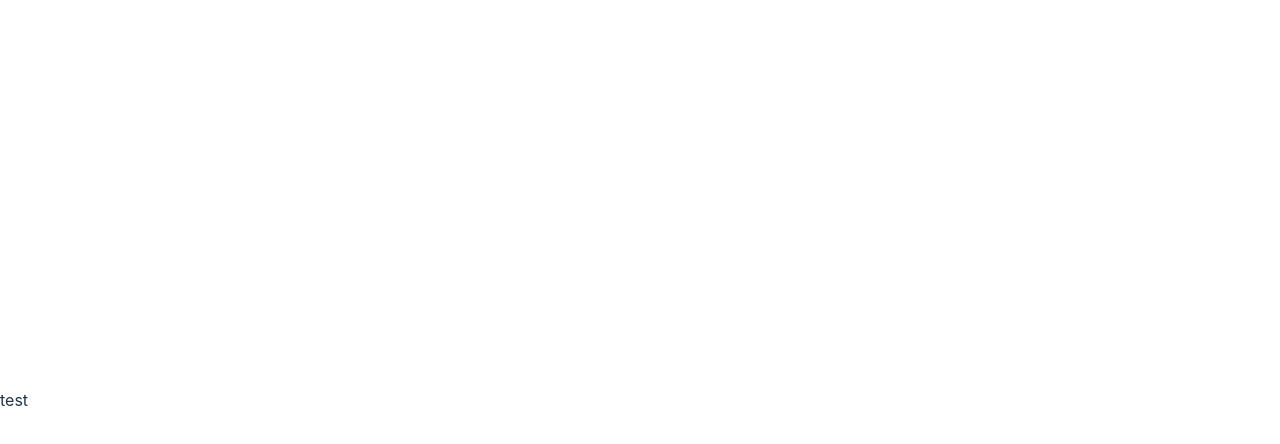
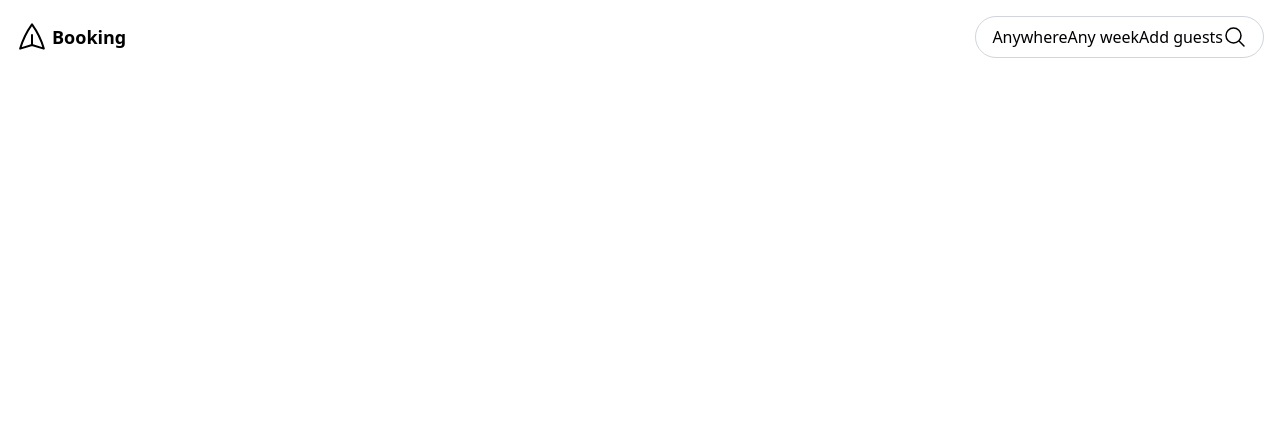
Before and after one commit to FernandoMoyano/booking-app-MERN, a React (Vite) app in the folder client/: page / in a window 1280 px wide. Shown: the top 444 px of the page. Built offline with nearby package versions, Linux system fonts and the light colour scheme.

Commit message:
header-component

```diff
--- a/client/package.json
+++ b/client/package.json
@@ -17,10 +17,12 @@
     "@types/react": "^18.0.37",
     "@types/react-dom": "^18.0.11",
     "@vitejs/plugin-react": "^4.0.0",
+    "autoprefixer": "^10.4.14",
     "eslint": "^8.38.0",
     "eslint-plugin-react": "^7.32.2",
     "eslint-plugin-react-hooks": "^4.6.0",
     "eslint-plugin-react-refresh": "^0.3.4",
+    "postcss": "^8.4.24",
     "tailwindcss": "^3.3.2",
     "vite": "^4.3.9"
   }
--- /dev/null
+++ b/client/postcss.config.cjs
@@ -0,0 +1,6 @@
+module.exports = {
+   plugins: {
+     tailwindcss: {},
+     autoprefixer: {},
+   }
+ }
--- a/client/src/App.jsx
+++ b/client/src/App.jsx
@@ -1,8 +1,46 @@
 function App() {
-
   return (
-    <div>test</div>
-  )
+    <div>
+      <header className='p-4 flex justify-between'>
+        <a href='' className='flex items-center gap-1'>
+          <svg
+            xmlns='http://www.w3.org/2000/svg'
+            fill='none'
+            viewBox='0 0 24 24'
+            strokeWidth={1.5}
+            stroke='currentColor'
+            className='w-8 h-8 -rotate-90'>
+            <path
+              strokeLinecap='round'
+              strokeLinejoin='round'
+              d='M6 12L3.269 3.126A59.768 59.768 0 0121.485 12 59.77 59.77 0 013.27 20.876L5.999 12zm0 0h7.5'
+            />
+          </svg>
+          <span className='font-bold text-lg'>Booking</span>
+        </a>
+        <div className='flex border border-gray-300 rounded-full py-2 px-4'>
+          <div>Anywhere</div>
+          <div>Any week</div>
+          <div>Add guests</div>
+          <button>
+            <svg
+              xmlns='http://www.w3.org/2000/svg'
+              fill='none'
+              viewBox='0 0 24 24'
+              strokeWidth={1.5}
+              stroke='currentColor'
+              className='w-6 h-6'>
+              <path
+                strokeLinecap='round'
+                strokeLinejoin='round'
+                d='M21 21l-5.197-5.197m0 0A7.5 7.5 0 105.196 5.196a7.5 7.5 0 0010.607 10.607z'
+              />
+            </svg>
+          </button>
+        </div>
+      </header>
+    </div>
+  );
 }
 
-export default App
+export default App;
--- a/client/src/index.css
+++ b/client/src/index.css
@@ -1,69 +1,3 @@
-:root {
-  font-family: Inter, system-ui, Avenir, Helvetica, Arial, sans-serif;
-  line-height: 1.5;
-  font-weight: 400;
-
-  color-scheme: light dark;
-  color: rgba(255, 255, 255, 0.87);
-  background-color: #242424;
-
-  font-synthesis: none;
-  text-rendering: optimizeLegibility;
-  -webkit-font-smoothing: antialiased;
-  -moz-osx-font-smoothing: grayscale;
-  -webkit-text-size-adjust: 100%;
-}
-
-a {
-  font-weight: 500;
-  color: #646cff;
-  text-decoration: inherit;
-}
-a:hover {
-  color: #535bf2;
-}
-
-body {
-  margin: 0;
-  display: flex;
-  place-items: center;
-  min-width: 320px;
-  min-height: 100vh;
-}
-
-h1 {
-  font-size: 3.2em;
-  line-height: 1.1;
-}
-
-button {
-  border-radius: 8px;
-  border: 1px solid transparent;
-  padding: 0.6em 1.2em;
-  font-size: 1em;
-  font-weight: 500;
-  font-family: inherit;
-  background-color: #1a1a1a;
-  cursor: pointer;
-  transition: border-color 0.25s;
-}
-button:hover {
-  border-color: #646cff;
-}
-button:focus,
-button:focus-visible {
-  outline: 4px auto -webkit-focus-ring-color;
-}
-
-@media (prefers-color-scheme: light) {
-  :root {
-    color: #213547;
-    background-color: #ffffff;
-  }
-  a:hover {
-    color: #747bff;
-  }
-  button {
-    background-color: #f9f9f9;
-  }
-}
+@tailwind base;
+@tailwind components;
+@tailwind utilities;
--- /dev/null
+++ b/client/tailwind.config.cjs
@@ -0,0 +1,15 @@
+/** @type {import('tailwindcss').Config} */
+module.exports = {
+  content: [
+    "./index.html",
+    "./src/**/*.{js,ts,jsx,tsx}",
+  ],
+  theme: {
+    extend: {
+      colors: {
+        primary: '#F5385D',
+      },
+    },
+  },
+  plugins: [],
+}
--- a/client/tailwind.config.js
+++ /dev/null
@@ -1,8 +0,0 @@
- @type {import('tailwindcss').Config} *
-module.exports = {
-  content: ["./src/**/*.{html,js}"],
-  theme: {
-    extend: {},
-  },
-  plugins: [],
-}
```
Also changed, not shown: client/.eslintrc.cjs, 2 other files (tests, documents, lock files or other folders).
